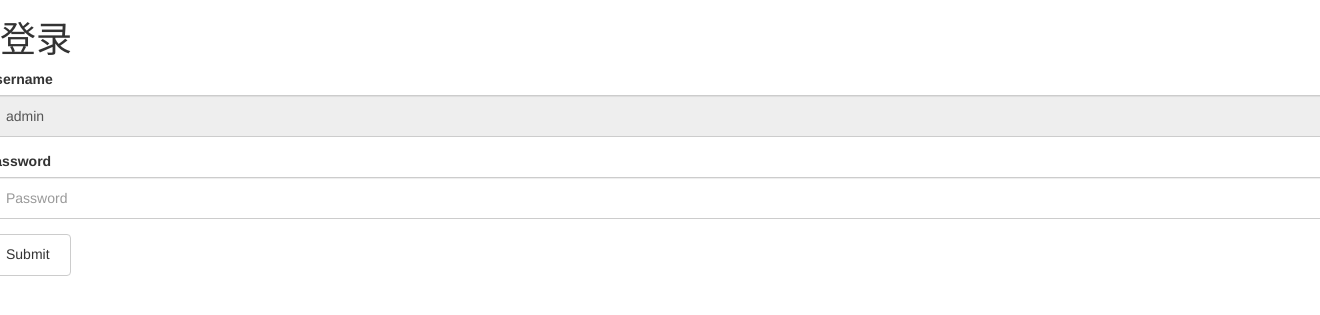
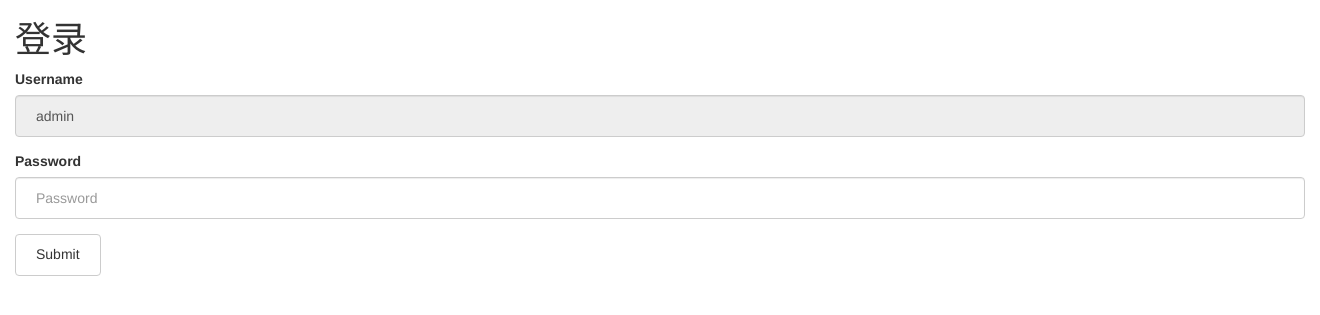
Before and after one commit to liubaicai/6maowang, a Rails app: page /user/login in a window 1320 px wide; the page is wider, and only the part inside the window is pictured. Shown: the top 315 px of that part. Run offline with Rails 7, Linux system fonts and the light colour scheme; some libraries are stand-ins or nearby versions.

Commit message:
login页面

```diff
--- a/app/views/user/login.html.erb
+++ b/app/views/user/login.html.erb
@@ -1,9 +1,9 @@
+<div class="container-fluid">
+  <div>
+    <h1>登录</h1>
+  </div>
 
-<di>
-  <h1>登录</h1>
-</di>
-
-<%= form_tag('/user/login', method: 'post', class: 'form-horizontal') do |f| %>
+  <%= form_tag('/user/login', method: 'post') do |f| %>
       <div class="form-group">
         <label for="inputUsername">Username</label>
         <input type="text" class="form-control" readonly="readonly" id="inputUsername" placeholder="Username" value="admin">
@@ -12,7 +12,8 @@
         <label for="inputPassword">Password</label>
         <input type="password" class="form-control" id="inputPassword" name="password" placeholder="Password">
       </div>
-    <div class="row">
+      <div>
         <button type="submit" class="btn btn-default">Submit</button>
       </div>
   <% end %>
+</div>
```
Lines whose indentation alone changed are shown as unchanged.
